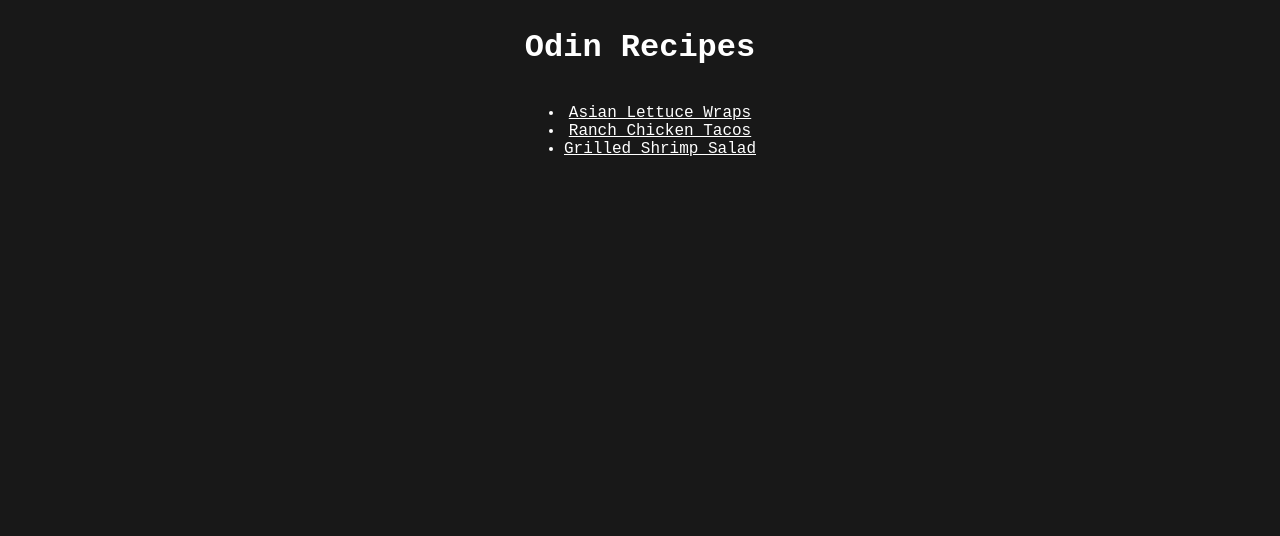
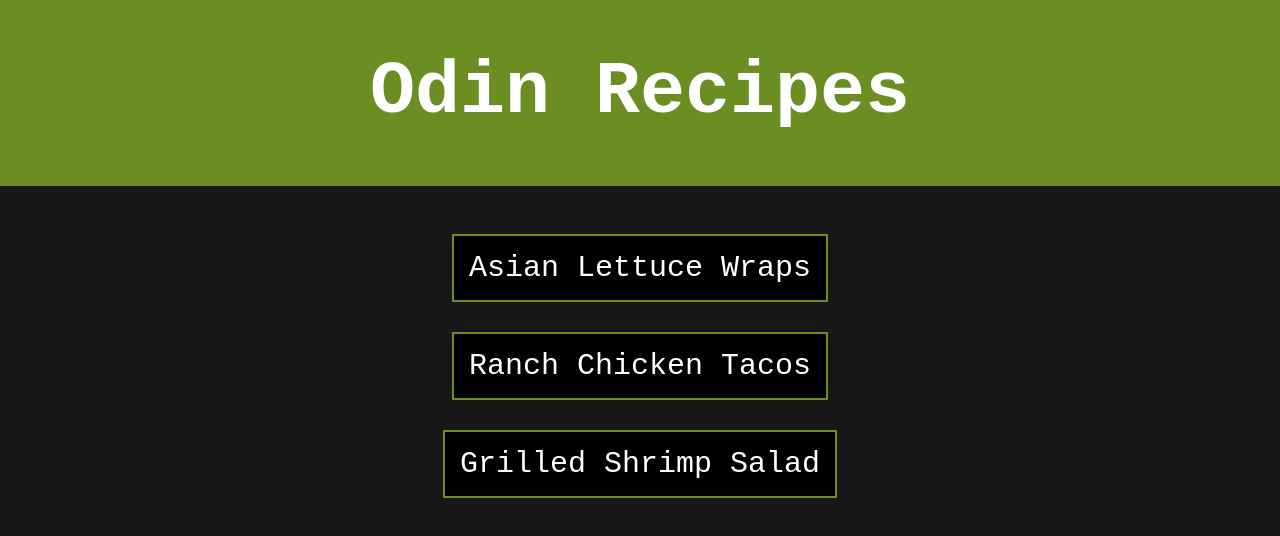
Before and after one commit to firstlast-0/odin-recipes, a plain HTML site: page index.html in a window 1280 px wide. Drawn offline with Linux system fonts and the light colour scheme.

Commit message:
Add styles to index

```diff
--- a/index.html
+++ b/index.html
@@ -7,11 +7,9 @@
     </head>
 
     <body>
-        <h1>Odin Recipes</h1><br>
-        <ul>
-            <li><a href="./recipes/l-wraps.html">Asian Lettuce Wraps</a></li>
-            <li><a href="./recipes/c-tacos.html">Ranch Chicken Tacos</a></li>
-            <li><a href="./recipes/s-salad.html">Grilled Shrimp Salad</a></li>
-        </ul>
+        <div><h1 class="title">Odin Recipes</h1></div><br>
+        <a href="./recipes/l-wraps.html" class="but">Asian Lettuce Wraps</a><br>
+        <a href="./recipes/c-tacos.html" class="but">Ranch Chicken Tacos</a><br>
+        <a href="./recipes/s-salad.html" class="but">Grilled Shrimp Salad</a>
     </body>
 </html>
--- a/style.css
+++ b/style.css
@@ -3,10 +3,25 @@ body {
     color: white;
     text-align: center;
     font-family: 'Courier New', monospace;
+    margin: 0;
+}
+
+.but {
+    display: inline-block;
+    margin-top: 30px;
+    font-size: 30px;
+    text-decoration: none;
+    border: 2px solid olivedrab;
+    background-color: black;
+    padding: 15px;
 }
 
 a:link {
     color: white;
+}
+
+.but:hover {
+    background-color: grey;
 }
 
 a:active {
@@ -17,7 +32,16 @@ h1, ul, ol {
     display: inline-block;
 }
 
+.title {
+    font-size: 75px;
+}
+
 img {
     height: 500px;
     width: auto;
 }
+
+div {
+    background-color: olivedrab;
+    margin: 0px;
+}
```
